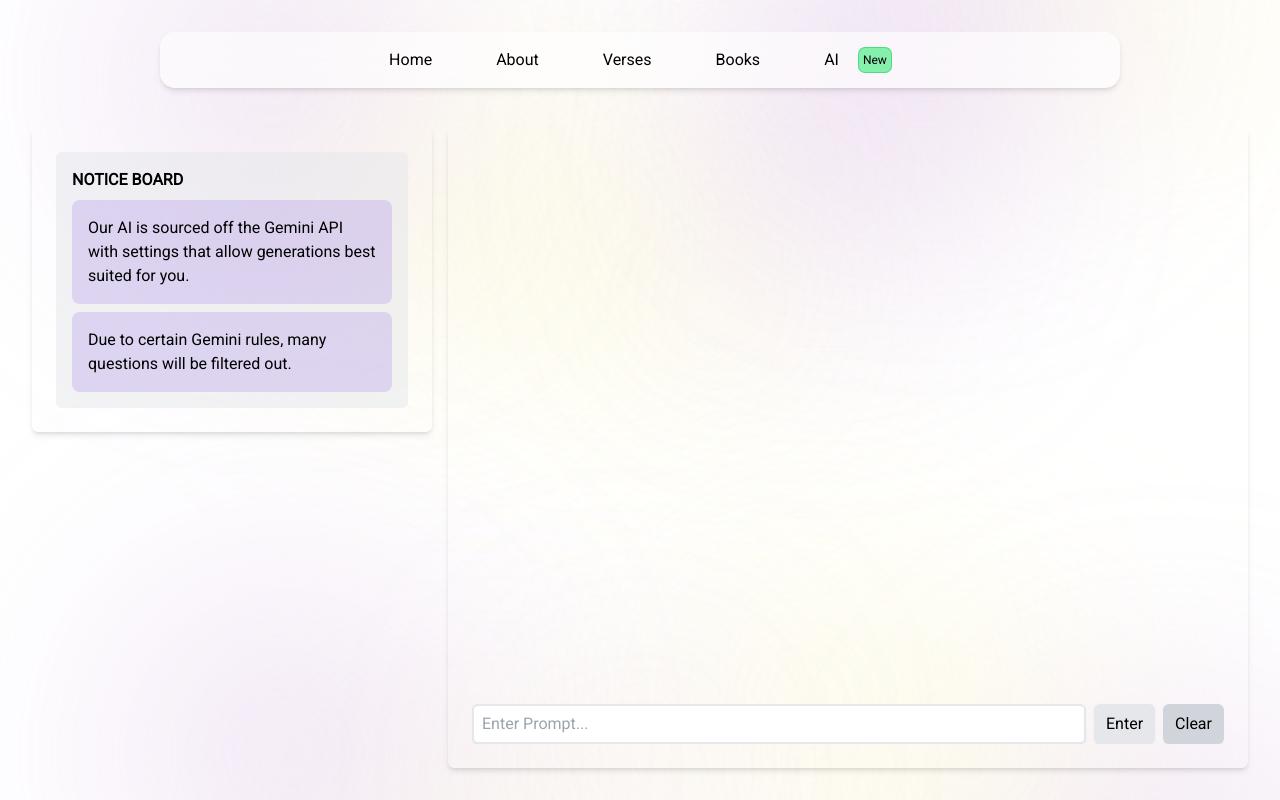
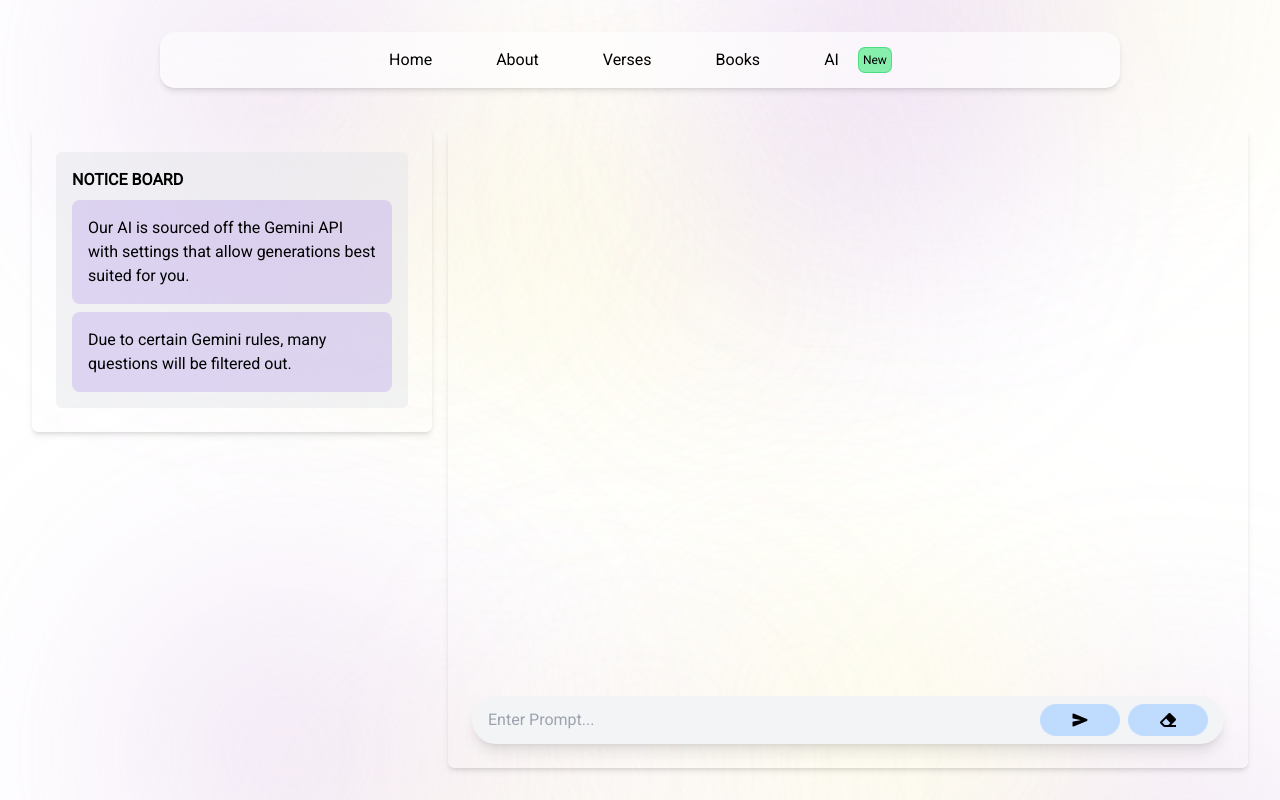
Before and after one commit to Not-Micah/verbum, a Next.js app: page /ai in a window 1280 px wide. Built offline with nearby package versions, Linux system fonts and the light colour scheme.

Commit message:
updated entry field

```diff
--- a/src/components/aiPageComponents/EntryField.tsx
+++ b/src/components/aiPageComponents/EntryField.tsx
@@ -1,3 +1,6 @@
+import { FaEraser } from "react-icons/fa";
+import { IoSend } from "react-icons/io5";
+
 interface EntryFieldProps {
   handleRequest: Function;
   setUserPrompt: Function;
@@ -16,7 +19,8 @@ const EntryField: React.FC<EntryFieldProps> = ({
   return (
     <div className="flex justify-center">
       <form
-        className="flex flex-row gap-x-2 h-[2.5rem] w-full mx-auto overflow-x-hidden"
+        className="flex flex-row gap-x-2
+        h-[3rem] w-full overflow-x-hidden shadow-lg rounded-full px-4 py-2 bg-gray-100"
         onSubmit={(e) => {
           e.preventDefault();
           handleRequest();
@@ -24,21 +28,21 @@ const EntryField: React.FC<EntryFieldProps> = ({
       >
         <input
           type="text"
-          className="flex-grow border-2 border-gray-200 rounded-md px-2 py-1 outline-none
-          shadow-sm dynamic-label"
+          className="flex-grow bg-gray-100 outline-none w-full"
           value={userPrompt}
           onChange={(e) => setUserPrompt(e.target.value)}
           placeholder="Enter Prompt..."
         />
         <button
           disabled={sending}
-          className={`px-3 py-2 bg-gray-200 rounded-md shadow-sm dynamic-label
-            outline-none ${
+          className={`bg-blue-200 py-2 px-8 rounded-full outline-none
+            flex justify-center items-center
+            max-md:px-3 ${
             sending ? "bg-gray-300" : ""
           }`}
           type="submit"
         >
-          Enter
+          <IoSend />
         </button>
         <button
           disabled={sending}
@@ -47,10 +51,10 @@ const EntryField: React.FC<EntryFieldProps> = ({
             setUserHistory([]);
             setUserPrompt("");
           }}
-          className="px-3 py-2 bg-gray-300 rounded-md dynamic-label outline-none
-          shadow-sm"
+          className="bg-blue-200 py-2 px-8 rounded-full outline-none
+          flex justify-center items-center max-md:px-3"
         >
-          Clear
+          <FaEraser />
         </button>
       </form>
     </div>
```
